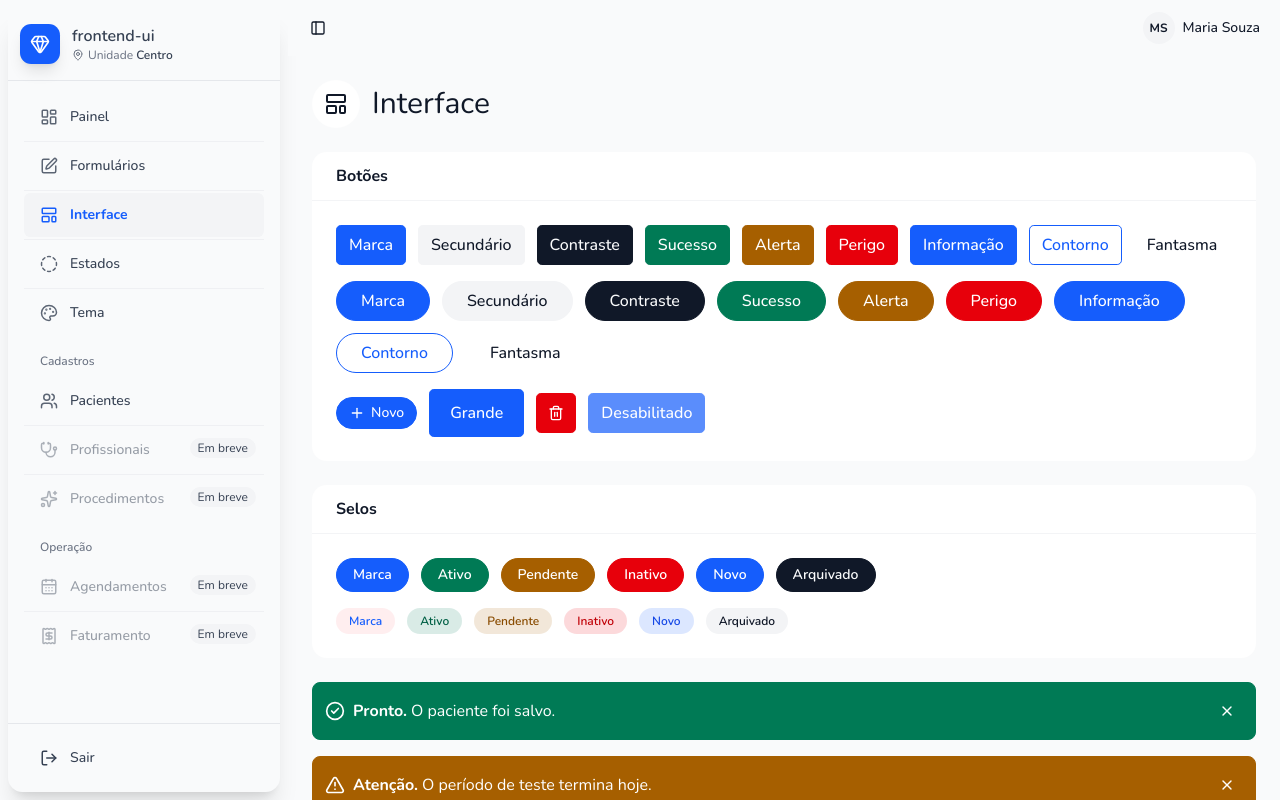
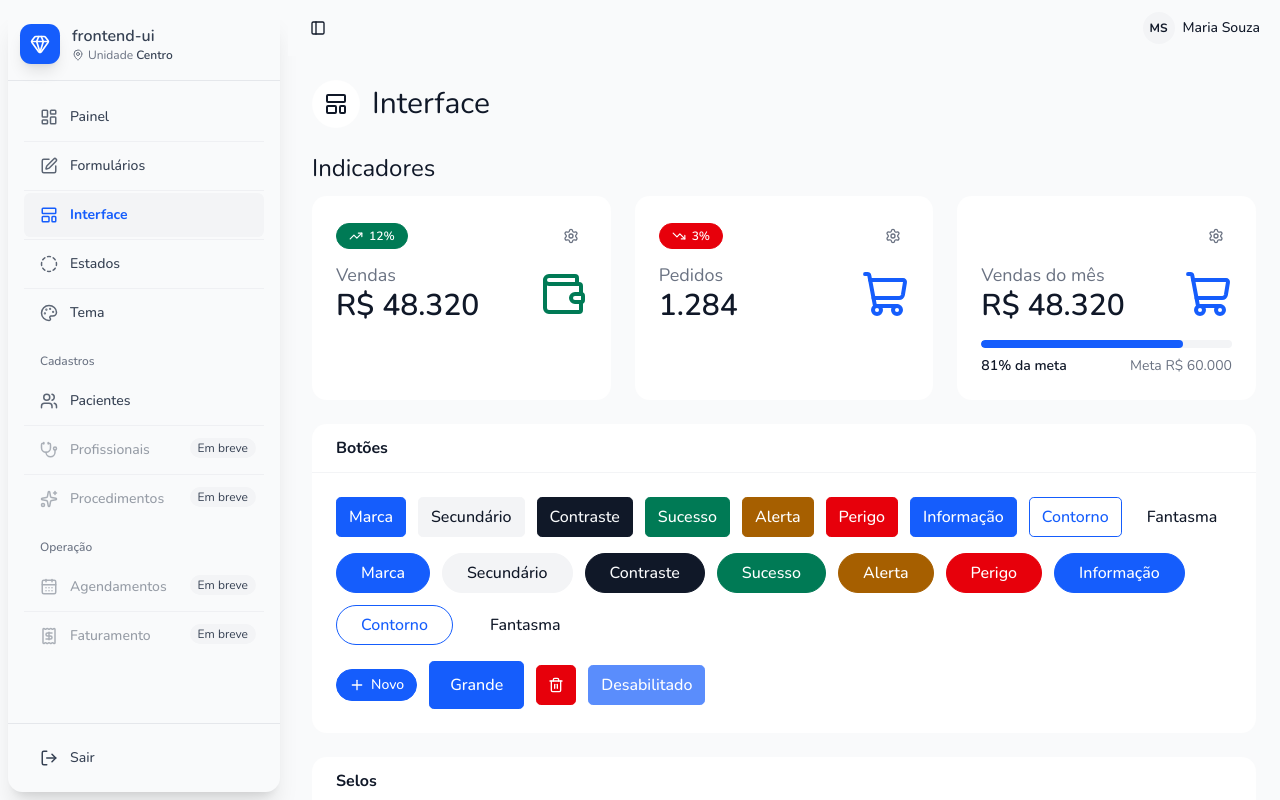
Before and after one commit to idelberto/DS.frontend-ui.REACT, a Next.js app: page /DS.frontend-ui.REACT/ui in a window 1280 px wide. Shown: the top 800 px of the page. Built offline with nearby package versions, Linux system fonts and the light colour scheme.

Commit message:
feature(showcase): indicadores soltos e com meta em Interface, e carregando e sem dado em Estados (lote 0.13)
Dados genéricos (vendas, pedidos, meta do mês), o padrão de indicador de qualquer painel.

```diff
--- a/src/app/states/page.tsx
+++ b/src/app/states/page.tsx
@@ -1,4 +1,4 @@
-import { CircleDashed, Plus, Users } from 'lucide-react';
+import { CircleDashed, Plus, Users, Wallet } from 'lucide-react';
 import type { Metadata } from 'next';
 
 import { ShowcaseShell } from '@/components/showcase-shell';
@@ -7,6 +7,7 @@ import { EmptyState } from '@/registry/frontend-ui/empty-state/components/empty-
 import { LoadingState } from '@/registry/frontend-ui/loading-state/components/loading-state';
 import { SectionMain } from '@/registry/frontend-ui/section-main/components/section-main';
 import { SectionTitle } from '@/registry/frontend-ui/section-title/components/section-title';
+import { StatCard } from '@/registry/frontend-ui/stat-group/components/stat-group';
 
 import { ErrorStateDemo } from './error-state-demo';
 
@@ -38,6 +39,14 @@ export default function StatesPage() {
         </section>
 
         <section className="flex flex-col gap-3">
+          <h2 className="text-2xl">Indicadores carregando e sem dado</h2>
+          <div className="grid gap-6 md:grid-cols-2">
+            <StatCard label="Vendas" value={null} icon={Wallet} loading />
+            <StatCard label="Clientes novos" value={null} icon={Users} />
+          </div>
+        </section>
+
+        <section className="flex flex-col gap-3">
           <h2 className="text-2xl">Erro</h2>
           <ErrorStateDemo />
         </section>
--- a/src/app/ui/page.tsx
+++ b/src/app/ui/page.tsx
@@ -4,8 +4,13 @@ import {
   Info,
   LayoutTemplate,
   Plus,
+  Settings,
+  ShoppingCart,
   Trash2,
+  TrendingDown,
+  TrendingUp,
   TriangleAlert,
+  Wallet,
   X,
 } from 'lucide-react';
 import type { Metadata } from 'next';
@@ -22,6 +27,7 @@ import { NotificationBar } from '@/registry/frontend-ui/notification-bar/compone
 import { PillTag } from '@/registry/frontend-ui/pill-tag/components/pill-tag';
 import { SectionMain } from '@/registry/frontend-ui/section-main/components/section-main';
 import { SectionTitle } from '@/registry/frontend-ui/section-title/components/section-title';
+import { StatCard } from '@/registry/frontend-ui/stat-group/components/stat-group';
 
 import { ToastDemo } from './toast-demo';
 
@@ -48,11 +54,59 @@ const TONES = [
   { tone: 'neutral', label: 'Arquivado' },
 ] as const;
 
+function SettingsButton({ label }: { label: string }) {
+  return (
+    // O ícone simples do Admin One, sem fundo em repouso.
+    <Button variant="ghost" size="icon-sm" className="text-muted-foreground" aria-label={label}>
+      <Settings />
+    </Button>
+  );
+}
+
 export default function UiPage() {
   return (
     <ShowcaseShell>
       <SectionMain>
         <SectionTitle icon={LayoutTemplate} title="Interface" />
+
+        <section className="flex flex-col gap-3">
+          <h2 className="text-2xl">Indicadores</h2>
+          {/* Dados genéricos: o padrão de indicador de qualquer painel. */}
+          <div className="grid gap-6 lg:grid-cols-3">
+            <StatCard
+              label="Vendas"
+              value="R$ 48.320"
+              icon={Wallet}
+              tone="success"
+              trend={
+                <PillTag tone="success" size="sm" icon={TrendingUp}>
+                  12%
+                </PillTag>
+              }
+              action={<SettingsButton label="Configurar vendas" />}
+            />
+            <StatCard
+              label="Pedidos"
+              value="1.284"
+              icon={ShoppingCart}
+              tone="info"
+              trend={
+                <PillTag tone="danger" size="sm" icon={TrendingDown}>
+                  3%
+                </PillTag>
+              }
+              action={<SettingsButton label="Configurar pedidos" />}
+            />
+            <StatCard
+              label="Vendas do mês"
+              value="R$ 48.320"
+              icon={ShoppingCart}
+              tone="brand"
+              goal={{ current: 48320, target: 60000, label: 'R$ 60.000' }}
+              action={<SettingsButton label="Configurar meta" />}
+            />
+          </div>
+        </section>
 
         <CardBox>
           <CardBoxHeader title="Botões" />
```
